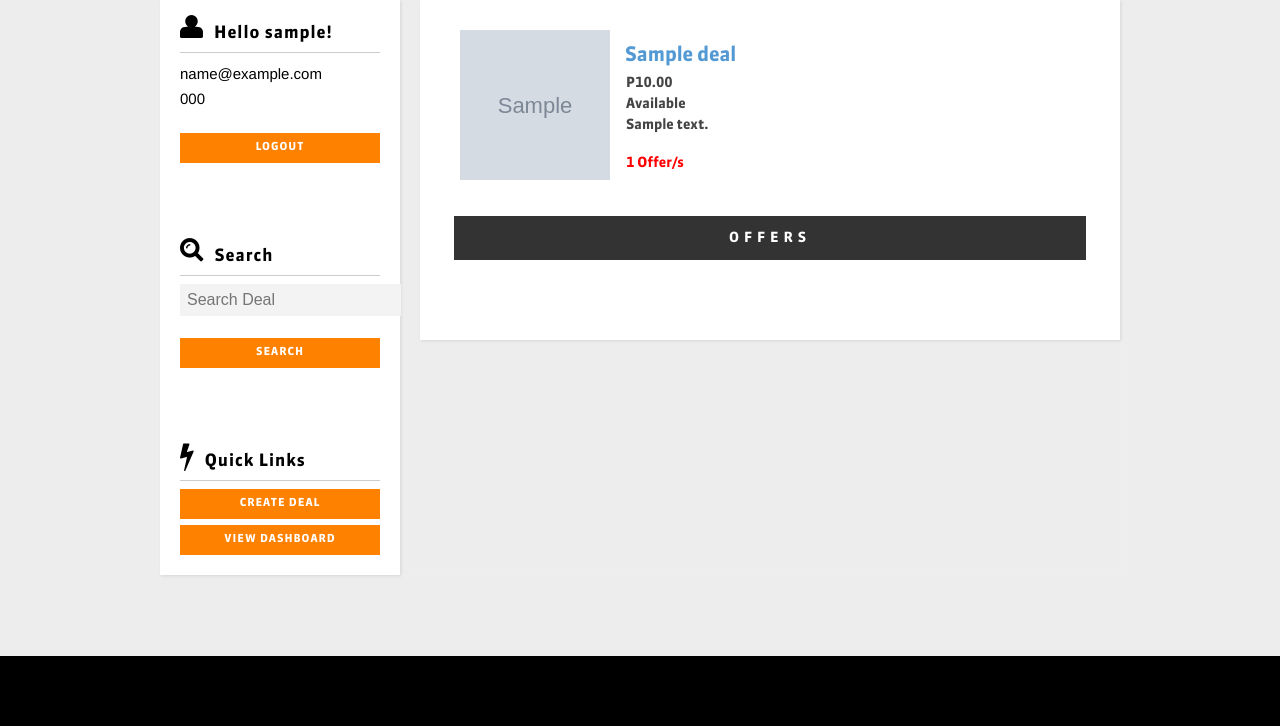
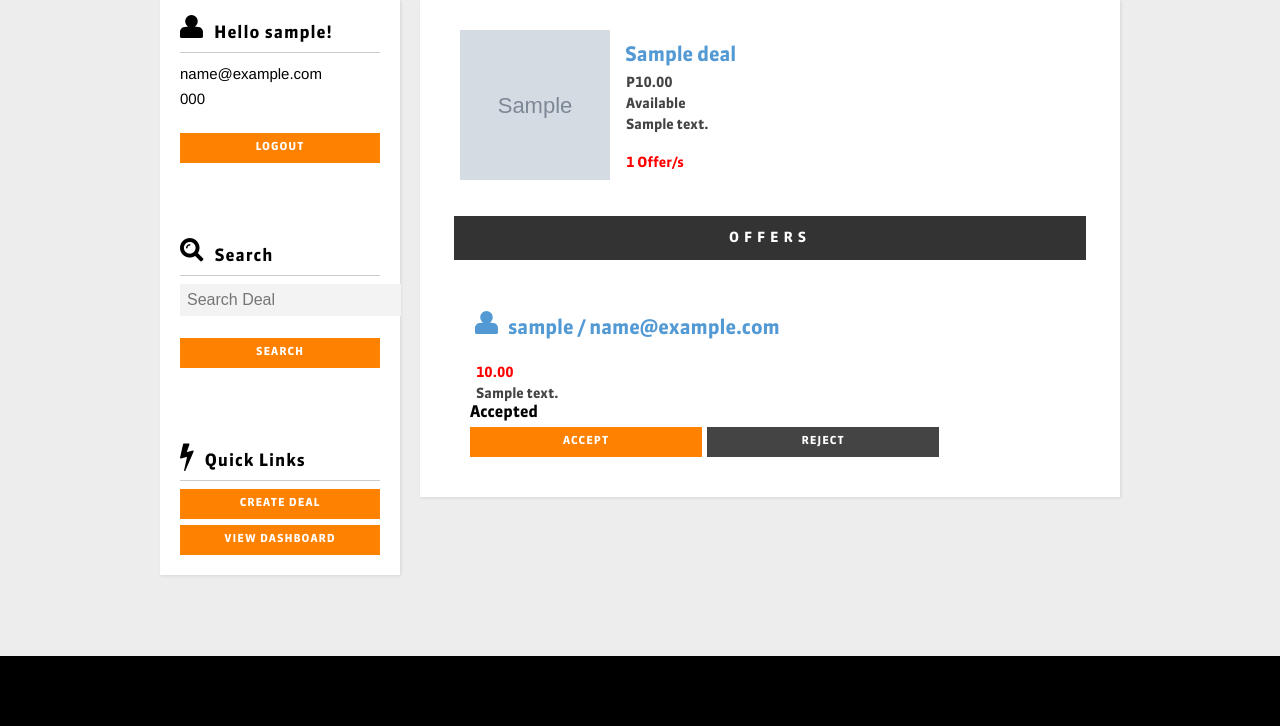
Before and after one commit to rodxavier/devcup2013, a Django app: page /deal/1/ in a window 1280 px wide. Shown: the part 136-862 px from the top of the page. Run offline with Django 3.2, Linux system fonts and the light colour scheme; a user stored in the database is signed in; tables that the repository leaves empty hold one stand-in row (values such as "Sample post"); grey boxes marked "Sample" are stand-in pictures.

Commit message:
offer accept / reject

```diff
--- a/djangoproject/djangoproject/urls.py
+++ b/djangoproject/djangoproject/urls.py
@@ -20,6 +20,8 @@ urlpatterns = patterns('djangoproject.views',
     ub.build('create_deal'),
     ub.build('search', 'query'),
     ub.build('deal', 'id'),
+    ub.build('accept_offer', 'id'),
+    ub.build('reject_offer', 'id'),
 )
 
 urlpatterns += patterns('',
--- a/djangoproject/djangoproject/views.py
+++ b/djangoproject/djangoproject/views.py
@@ -4,11 +4,31 @@ from django.contrib.auth.decorators import login_required
 from accounts.models import User
 from djangoproject.forms import CreateDealForm, CreateOfferForm
 from marketplace.models import Deal, Offer
+from django.shortcuts import redirect
 
 rb = ReturnBuilder('djangoproject')
 
 def index(request):
     return rb.render_to_response("index", {}, request)
+
+def accept_offer(request, id):
+    offer = Offer.objects.get(pk=id)
+    deal_id = offer.deal_offered_to.id
+
+    offer.accept_offer()
+
+    return redirect("/deal/" + str(deal_id))
+
+def reject_offer(request, id):
+    user = request.user
+
+    offer = Offer.objects.get(pk=id)
+    deal_id = offer.deal_offered_to.id
+
+    offer.is_rejected = True
+    offer.save()
+
+    return redirect("/deal/" + str(deal_id))
 
 def deal(request, id):
 
@@ -24,7 +44,8 @@ def deal(request, id):
 
     data = {
         'deal': d,
-        'yours': d.owner == request.user
+        'yours': d.owner == request.user,
+        'offers': d.deal_offered_to.all()
     }
 
     return rb.render_to_response("deal_page", data, request)
--- a/djangoproject/marketplace/models.py
+++ b/djangoproject/marketplace/models.py
@@ -50,6 +50,10 @@ class Offer(models.Model):
 
     def accept_offer(self):
         self.is_accepted = True
-        self.deal_offered_to.is_sold = True
-        self.deal_offered_to.is_available = False
-        self.__class__.objects.filter(deal_offered_to=self.deal_offered_to).update(is_accepted=False)
+        do = self.deal_offered_to
+        do.is_sold = True
+        do.is_available = False
+        do.save()
+
+        self.__class__.objects.filter(deal_offered_to=self.deal_offered_to).update(is_rejected=True)
+        self.save()
--- a/djangoproject/static/js/application.js
+++ b/djangoproject/static/js/application.js
@@ -8,6 +8,23 @@ App.initialize = function() {
   App.initialize_sidebar();
   App.initialize_deal_tile();
   App.initialize_create_offer_form();
+  App.initialize_accept_reject_offer();
+}
+
+App.initialize_accept_reject_offer = function() {
+  $('.offer-accept').click(function(){
+    var $button = $(this);
+    var offer_id = $button.attr('offer-id');
+
+    window.location = '/accept_offer/' + offer_id + '/'
+  });
+
+  $('.offer-reject').click(function(){
+    var $button = $(this);
+    var offer_id = $button.attr('offer-id');
+
+    window.location = '/reject_offer/' + offer_id + '/'
+  });
 }
 
 App.initialize_create_offer_form = function() {
--- a/djangoproject/templates/djangoproject/deal_page.html
+++ b/djangoproject/templates/djangoproject/deal_page.html
@@ -9,6 +9,32 @@
 
         {% ifnotequal deal.deal_offered_to.count 0 %}
 	        <div class='title-box'>Offers</div>
+            {% for offer in offers %}
+
+		        <div class='deal'>
+			        <div class='left deal-details'>
+				        <div class='text-2 icon icon-user'>{{ offer.owner.username }} / {{ offer.owner.email }}</div>
+				        <br />
+				        <div class='text-6'>{{ offer.amount }}</div>
+				        <div class='text-3'>{{ offer.description }}</div>
+                        {% if offer.is_accepted %}
+                            <div class='5'>Accepted</div>
+                        {% endif %}
+
+				        <div class='clear'></div>
+
+                        {% if deal.is_available %}
+                            {% if yours %}
+        				        <div class='button w200 accept left offer-accept' offer-id='{{ offer.id }}'>Accept</div>
+	        			        <div class='button w200 reject left offer-reject' offer-id='{{ offer.id }}'>Reject</div>
+                            {% endif %}
+                        {% endif %}
+			        </div>
+			        <div class='clear'></div>
+		        </div>
+
+
+            {% endfor %}
         {% endifnotequal %}
 
         {% if not yours %}
```
